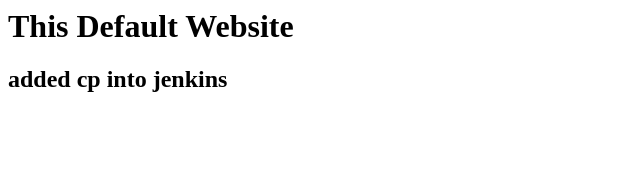
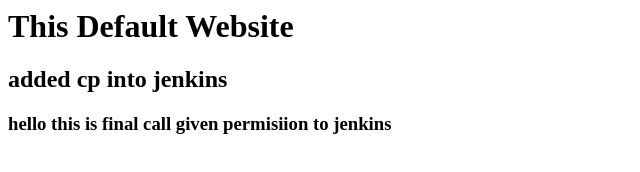
Before and after one commit to pawarmaya/demojenkin, a plain HTML site: page index.html in a window 1280 px wide. Shown: the whole page, without its empty margins (0-640 px from the left). Drawn offline with Linux system fonts and the light colour scheme.

Commit message:
third web

```diff
--- a/index.html
+++ b/index.html
@@ -3,3 +3,4 @@
 <h1>This Default Website </h1>
 
 <h2> added cp into jenkins</h2>
+<h3>hello this is final call given permisiion to jenkins<h3>
```
